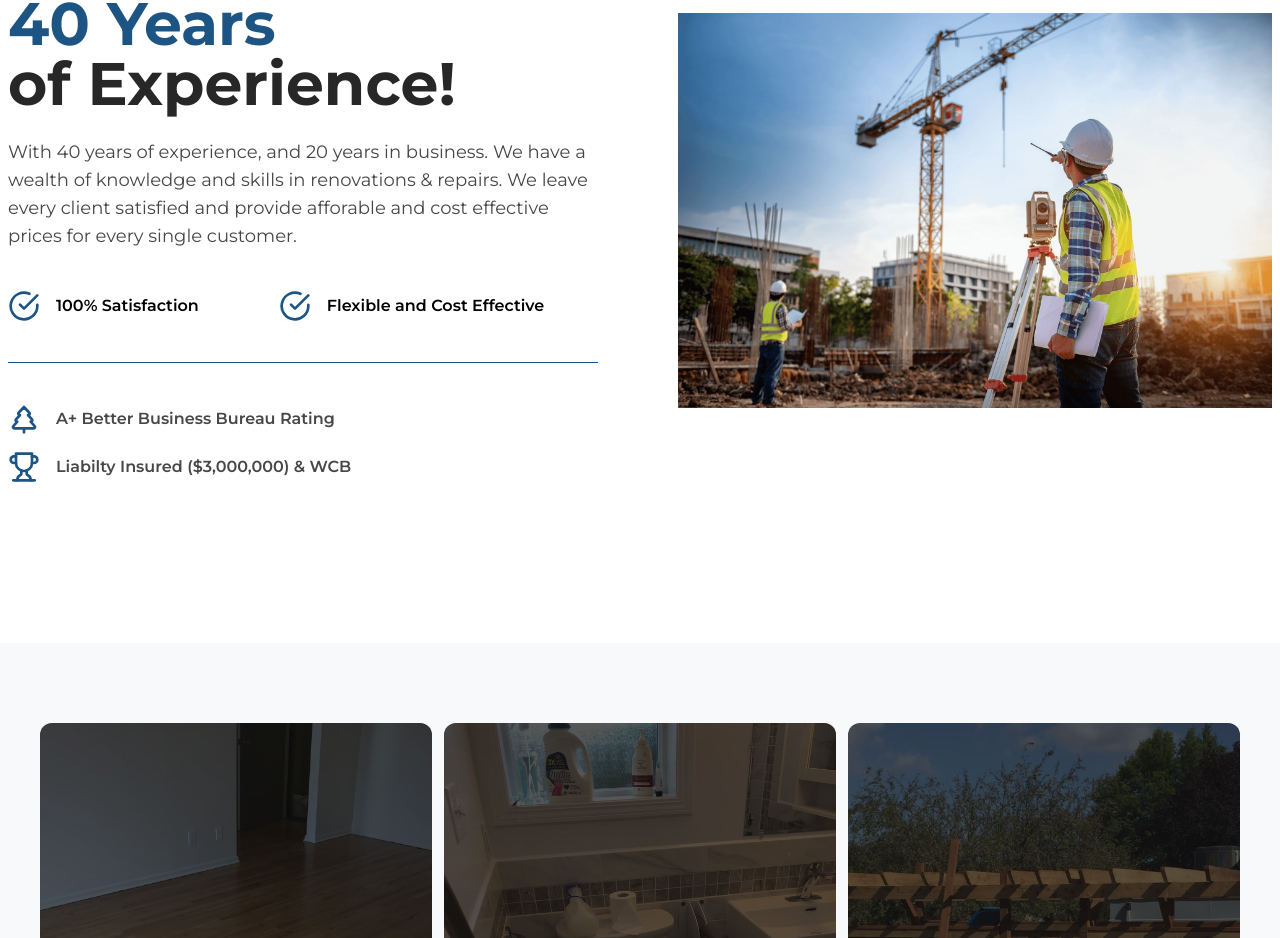
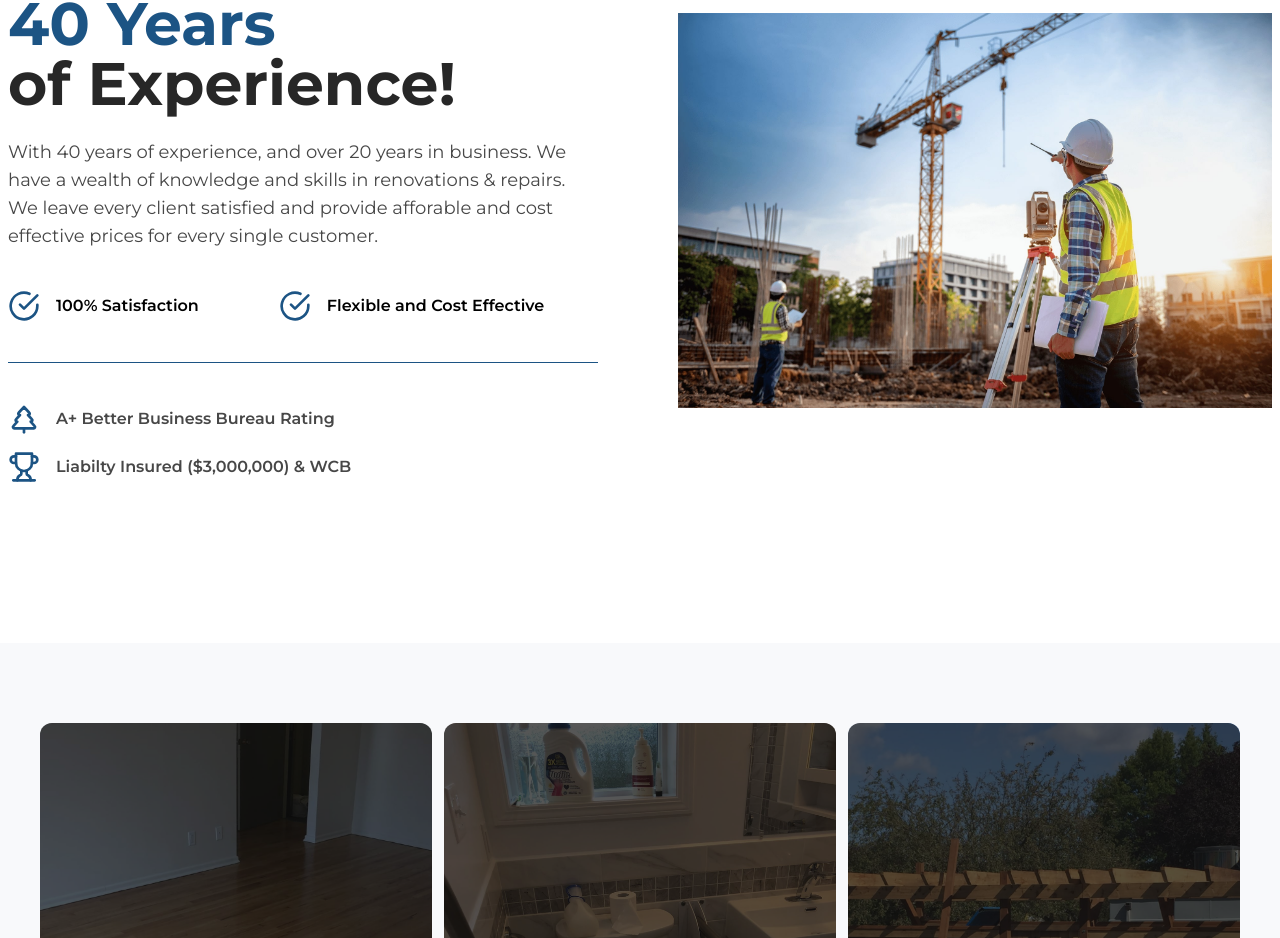
Before and after one commit to abdullahbinazeem/tlc-contracting, a Next.js app: page / in a window 1280 px wide. Shown: the part 1022-1960 px from the top of the page. Built offline with nearby package versions, Linux system fonts and the light colour scheme.

Commit message:
finished about description.

```diff
--- a/src/app/pages/about.tsx
+++ b/src/app/pages/about.tsx
@@ -18,9 +18,9 @@ const About = () => {
             </h1>
             <div className="mt-6 flex flex-col gap-10">
               <p className="max-w-[700px] text-lightblack md:text-lg">
-                With 40 years of experience, and 20 years in business. We have a
-                wealth of knowledge and skills in renovations & repairs. We
-                leave every client satisfied and provide afforable and cost
+                With 40 years of experience, and over 20 years in business. We
+                have a wealth of knowledge and skills in renovations & repairs.
+                We leave every client satisfied and provide afforable and cost
                 effective prices for every single customer.
               </p>
               <div className="flex gap-10 text-sm font-semibold sm:text-base md:gap-20">
```
